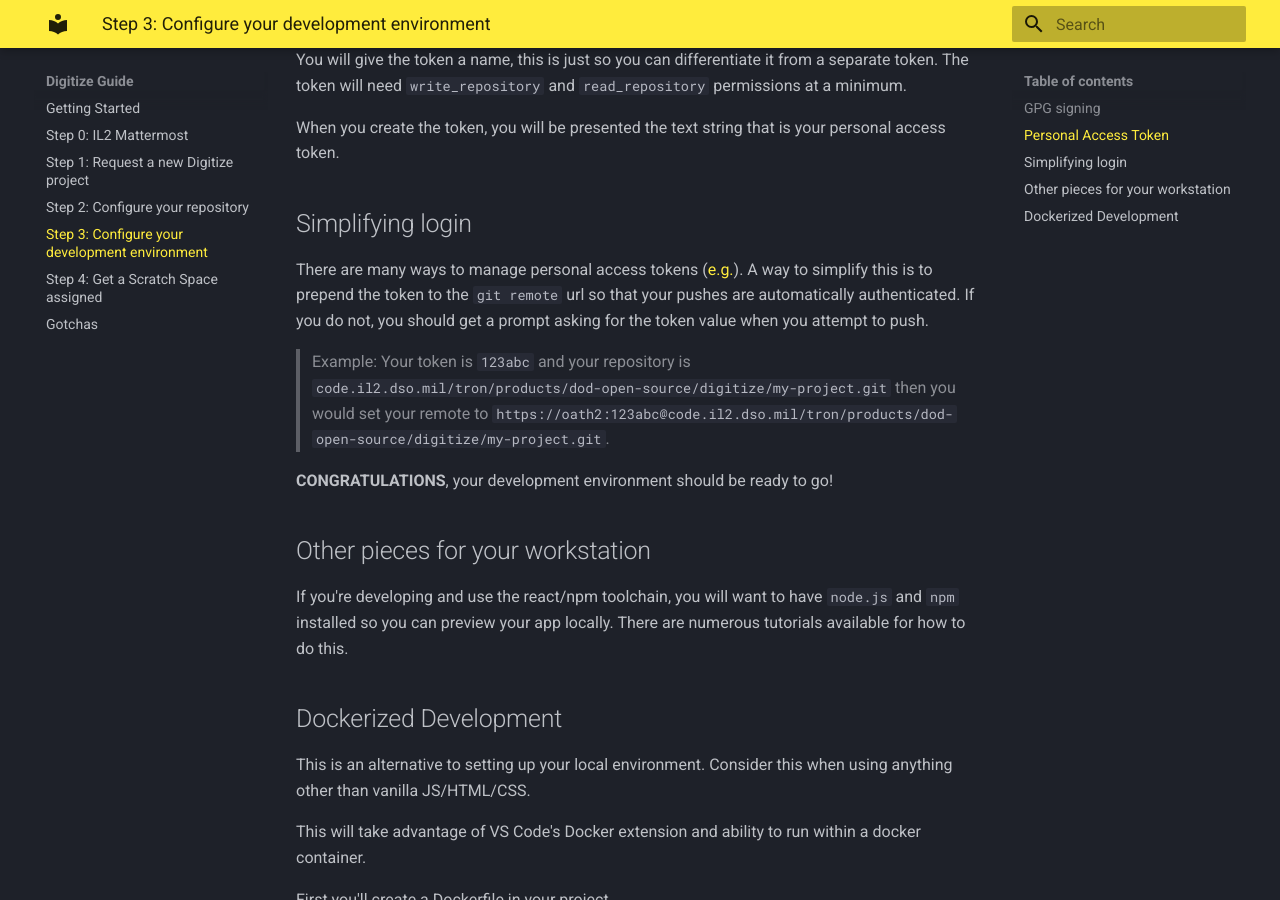
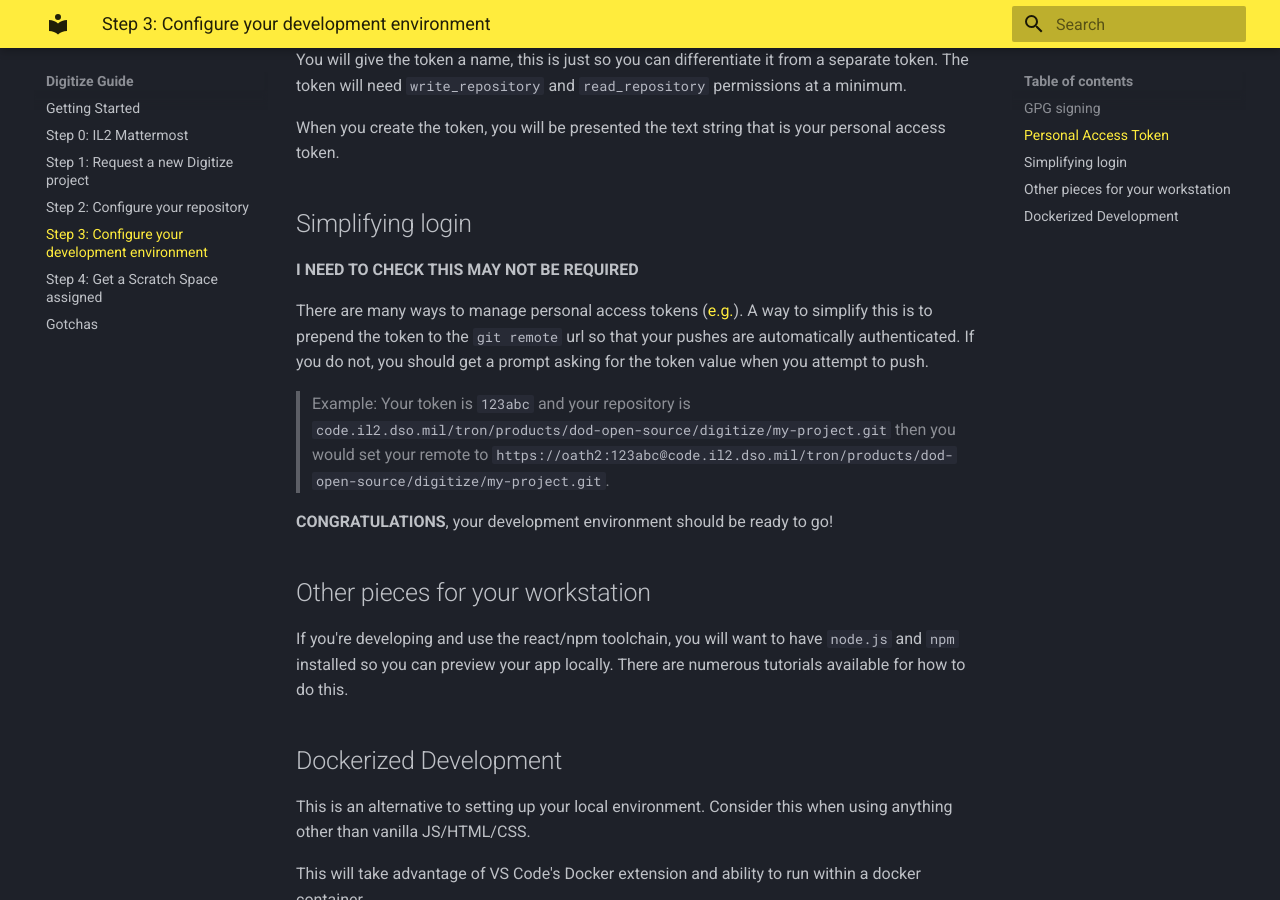
Before and after one commit to alexjbuck/digitize-guide, an MkDocs documentation site: the page built from docs/Step 3.md, in a window 1280 px wide and 900 px high, scrolled down 743 px. Built offline with MkDocs 1.6.1 and Material for MkDocs 9.7.7, drawn with Linux system fonts in a browser that asks for light colours.

Commit message:
todo: Verify personal access token requirement for commits

```diff
--- a/docs/Step 3.md
+++ b/docs/Step 3.md
@@ -25,6 +25,8 @@ You will give the token a name, this is just so you can differentiate it from a
 When you create the token, you will be presented the text string that is your personal access token.
 
 ## Simplifying login
+
+**I NEED TO CHECK THIS MAY NOT BE REQUIRED**
 
 There are many ways to manage personal access tokens ([e.g.](https://docs.github.com/en/get-started/getting-started-with-git/caching-your-github-credentials-in-git)). A way to simplify this is to prepend the token to the `git remote` url so that your pushes are automatically authenticated. If you do not, you should get a prompt asking for the token value when you attempt to push.
 
```
